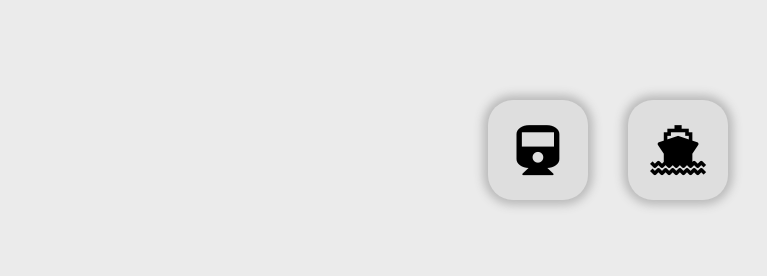
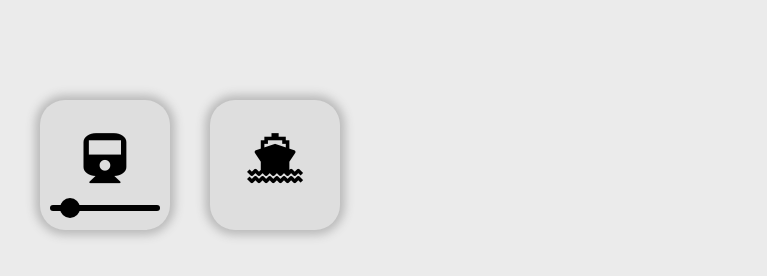
Before and after one commit to infuzo/noiseToWork, a plain HTML site: page index.html in a window 1280 px wide. Shown: the whole page, without its empty margins (108-875 px from the left). Drawn offline with Linux system fonts and the light colour scheme.

Commit message:
Add elements for changing volume behaviour.

```diff
--- a/index.html
+++ b/index.html
@@ -14,15 +14,15 @@
 		.trackControlls {
 			position: absolute;
 			top: 10%;
-			left: 45%;
+			left: 10%;
 			padding: 0px;
 		}
 
 		.trackControlls div {
-			width: 100px;
-			max-width: 100px;
-			height: 100px;
-			max-height: 100px;
+			width: 130px;
+			max-width: 130px;
+			height: 130px;
+			max-height: 130px;
 			display: inline-block;
 			font-size: 50px; /*For font awesome icons*/
 			text-align: center;
@@ -34,8 +34,6 @@
 			margin: 20px;
 			box-sizing: border-box;
 			vertical-align: middle;
-
-
 		}
 
 		.trackControlls div i {
@@ -53,10 +51,43 @@
 			background-color: #dedede;
 			box-shadow: 0px 0px 10px 5px #bababa;
 		}
+			.oneTrackControllDisabled:hover {
+				background-color: #d9d9d9;
+			}
 
 		.oneTrackControllEnabled {
 			background-color: #c9c9c9;
 			box-shadow: 0px 0px 10px 5px #7d7d7d;
+		}
+
+		.trackControlls .volumeLine {
+			width: 110px;
+			height: 6px;
+			margin: 0px;
+			display: block;
+
+			background-color: black;
+			border-radius: 3px;
+
+			box-sizing: border-box;
+			position: absolute;
+			left: 30px;
+			top: 125px;
+		}
+
+		.trackControlls .volumeCircle {
+			width: 20px;
+			height: 20px;
+			margin: 0px;
+			display: block;
+
+			box-sizing: border-box;
+			position: absolute;
+			top: 118px;
+			left: 40px;
+
+			background-color: black;
+			border-radius: 10px;
 		}
 	</style>
 </head>
@@ -65,6 +96,8 @@
 	<div class="trackControlls">
 		<div id="controllTrain" class="oneTrackControllDisabled">
 			<i class="fa fa-train"></i>
+			<div class="volumeLine"></div>
+			<div class="volumeCircle"></div>
 		</div><div id="controllWater" class="oneTrackControllDisabled">
 			<i class="fa fa-ship"></i>
 		</div>
--- a/js/track.js
+++ b/js/track.js
@@ -40,8 +40,9 @@ class Track {
 }
 
 function bindUserControlls(track) {
-	document.getElementById(track.idOfHtmlControll).addEventListener("click", function (event) {
-		console.log(event.target.className);
+	var controlNode = document.getElementById(track.idOfHtmlControll);
+
+	controlNode.addEventListener("click", function (event) {
 		if (track.isPlaying) {
 			track.stop();
 			document.getElementById(track.idOfHtmlControll).className = "oneTrackControllDisabled";
@@ -51,4 +52,13 @@ function bindUserControlls(track) {
 			document.getElementById(track.idOfHtmlControll).className = "oneTrackControllEnabled";
 		}
 	});
+
+	//Don't play or stop sound when user clicks on volume bar
+	for (var i = 0; i < controlNode.childNodes.length; i++)
+	{
+		var node = controlNode.childNodes[i];
+		if (node.className == "volumeLine" || node.className == "volumeCircle") {
+			node.addEventListener("click", (e) => e.stopPropagation());
+		}
+	}
 }
```
